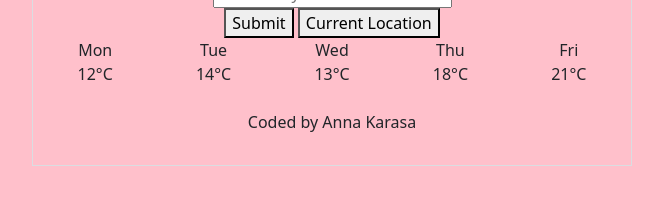
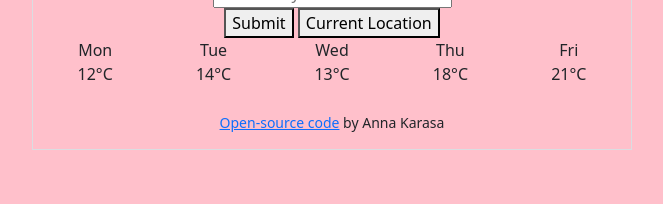
Before and after one commit to AnnaKarasa/newweatherapp, a website: page index.html in a window 1280 px wide. Shown: the part 400-604 px from the top of the page, without its empty margins (308-971 px from the left). Drawn offline with nearby package versions, Linux system fonts and the light colour scheme; files that its build step writes are made by us from their sources.

Commit message:
Added GitHub link

```diff
--- a/index.html
+++ b/index.html
@@ -58,7 +58,15 @@
           </div>
         </div>
         <br />
-        <p>Coded by Anna Karasa</p>
+        <small>
+          <a
+            href="https://github.com/AnnaKarasa/newweatherapp"
+            target="_blank"
+          >
+            Open-source code</a
+          >
+          by Anna Karasa
+        </small>
       </div>
     </div>
     <script src="src/index.js"></script>
```
